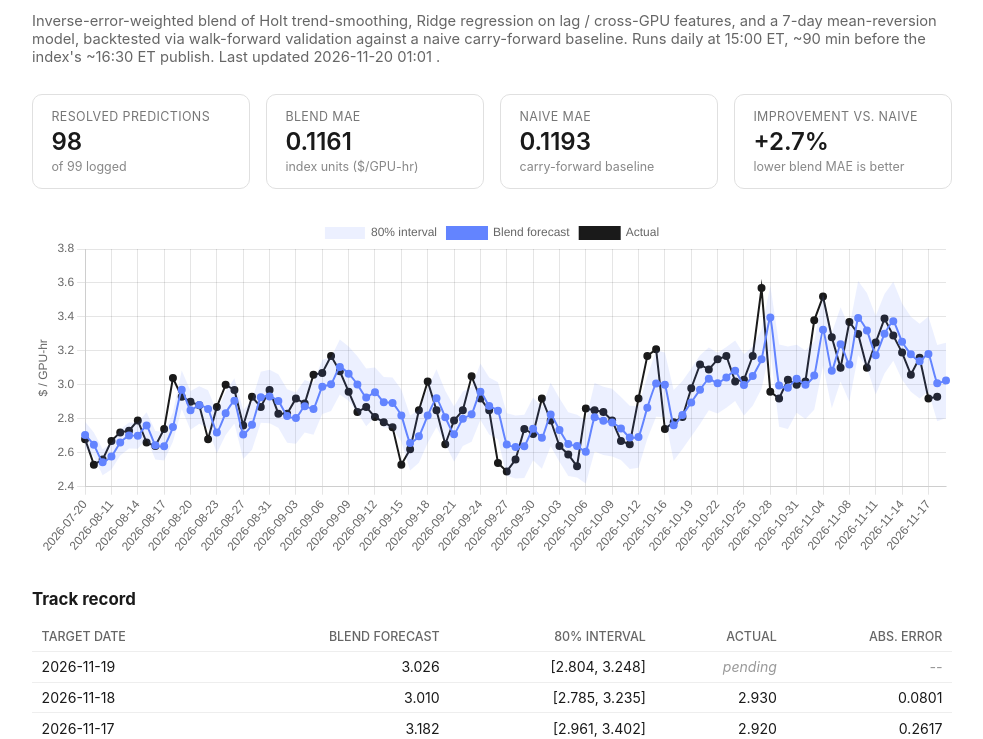
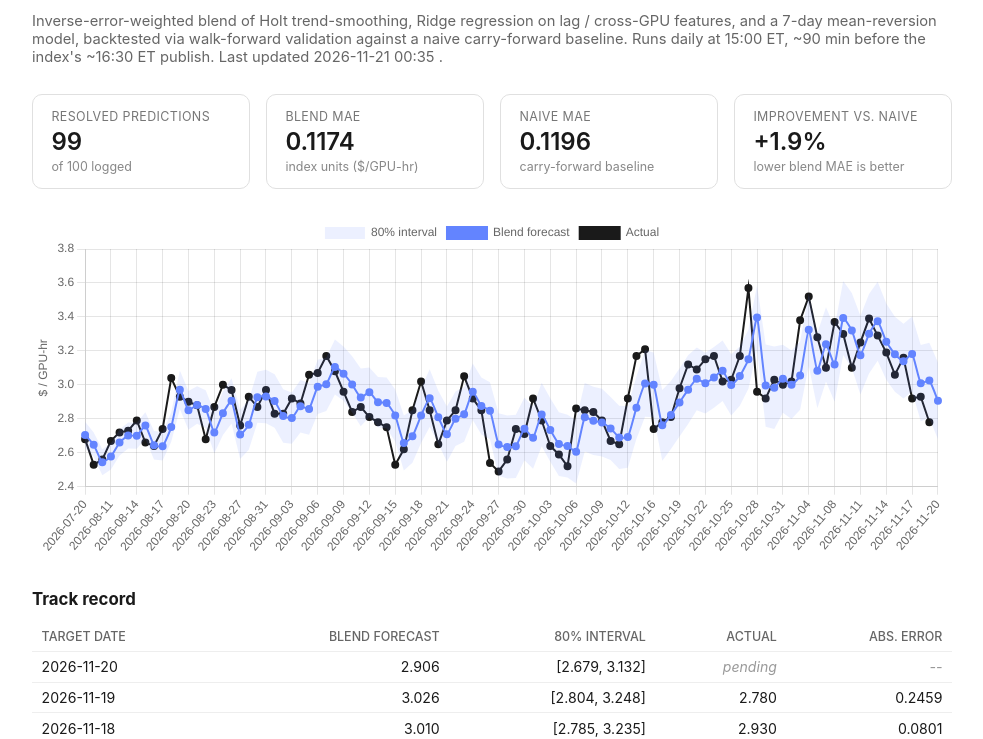
Before and after one commit to pepeelvis/ornn-h100-predictor, a plain HTML site: page docs/index.html in a window 1280 px wide. Shown: the part 70-809 px from the top of the page, without its empty margins (148-1131 px from the left). Drawn offline with nearby package versions, Linux system fonts and the light colour scheme.

Commit message:
Daily update: 2026-11-21

```diff
--- a/docs/index.html
+++ b/docs/index.html
@@ -41,27 +41,27 @@
 </head>
 <body>
 <h1>Ornn H100 SXM Index -- Daily Predictor</h1>
-<p class="sub">Inverse-error-weighted blend of Holt trend-smoothing, Ridge regression on lag / cross-GPU features, and a 7-day mean-reversion model, backtested via walk-forward validation against a naive carry-forward baseline. Runs daily at 15:00 ET, ~90 min before the index's ~16:30 ET publish. Last updated 2026-11-20 01:01 .</p>
+<p class="sub">Inverse-error-weighted blend of Holt trend-smoothing, Ridge regression on lag / cross-GPU features, and a 7-day mean-reversion model, backtested via walk-forward validation against a naive carry-forward baseline. Runs daily at 15:00 ET, ~90 min before the index's ~16:30 ET publish. Last updated 2026-11-21 00:35 .</p>
 
 <div class="stats">
   <div class="stat">
     <div class="label">Resolved predictions</div>
-    <div class="value">98</div>
-    <div class="note">of 99 logged</div>
+    <div class="value">99</div>
+    <div class="note">of 100 logged</div>
   </div>
   <div class="stat">
     <div class="label">Blend MAE</div>
-    <div class="value">0.1161</div>
+    <div class="value">0.1174</div>
     <div class="note">index units ($/GPU-hr)</div>
   </div>
   <div class="stat">
     <div class="label">Naive MAE</div>
-    <div class="value">0.1193</div>
+    <div class="value">0.1196</div>
     <div class="note">carry-forward baseline</div>
   </div>
   <div class="stat">
     <div class="label">Improvement vs. naive</div>
-    <div class="value">+2.7%</div>
+    <div class="value">+1.9%</div>
     <div class="note">lower blend MAE is better</div>
   </div>
 </div>
@@ -74,7 +74,8 @@
     <tr><th>Target date</th><th>Blend forecast</th><th>80% interval</th><th>Actual</th><th>Abs. error</th></tr>
   </thead>
   <tbody>
-    <tr><td>2026-11-19</td><td>3.026</td><td>[2.804, 3.248]</td><td class="pending">pending</td><td class="pending">--</td></tr>
+    <tr><td>2026-11-20</td><td>2.906</td><td>[2.679, 3.132]</td><td class="pending">pending</td><td class="pending">--</td></tr>
+    <tr><td>2026-11-19</td><td>3.026</td><td>[2.804, 3.248]</td><td>2.780</td><td>0.2459</td></tr>
     <tr><td>2026-11-18</td><td>3.010</td><td>[2.785, 3.235]</td><td>2.930</td><td>0.0801</td></tr>
     <tr><td>2026-11-17</td><td>3.182</td><td>[2.961, 3.402]</td><td>2.920</td><td>0.2617</td></tr>
     <tr><td>2026-11-16</td><td>3.140</td><td>[2.919, 3.360]</td><td>3.160</td><td>0.0205</td></tr>
@@ -189,11 +190,11 @@
 </footer>
 
 <script>
-const labels = ["2026-07-20", "2026-08-09", "2026-08-10", "2026-08-11", "2026-08-12", "2026-08-13", "2026-08-14", "2026-08-15", "2026-08-16", "2026-08-17", "2026-08-18", "2026-08-19", "2026-08-20", "2026-08-21", "2026-08-22", "2026-08-23", "2026-08-24", "2026-08-25", "2026-08-27", "2026-08-28", "2026-08-29", "2026-08-31", "2026-09-01", "2026-09-02", "2026-09-03", "2026-09-04", "2026-09-05", "2026-09-06", "2026-09-07", "2026-09-08", "2026-09-09", "2026-09-10", "2026-09-11", "2026-09-12", "2026-09-13", "2026-09-14", "2026-09-15", "2026-09-16", "2026-09-17", "2026-09-18", "2026-09-19", "2026-09-20", "2026-09-21", "2026-09-22", "2026-09-23", "2026-09-24", "2026-09-25", "2026-09-26", "2026-09-27", "2026-09-28", "2026-09-29", "2026-09-30", "2026-10-01", "2026-10-02", "2026-10-03", "2026-10-04", "2026-10-05", "2026-10-06", "2026-10-07", "2026-10-08", "2026-10-09", "2026-10-10", "2026-10-11", "2026-10-12", "2026-10-13", "2026-10-14", "2026-10-16", "2026-10-17", "2026-10-18", "2026-10-19", "2026-10-20", "2026-10-21", "2026-10-22", "2026-10-23", "2026-10-24", "2026-10-25", "2026-10-26", "2026-10-27", "2026-10-28", "2026-10-29", "2026-10-30", "2026-10-31", "2026-11-01", "2026-11-02", "2026-11-04", "2026-11-06", "2026-11-07", "2026-11-08", "2026-11-09", "2026-11-10", "2026-11-11", "2026-11-12", "2026-11-13", "2026-11-14", "2026-11-15", "2026-11-16", "2026-11-17", "2026-11-18", "2026-11-19"];
-const actual = [2.68, 2.53, 2.56, 2.67, 2.72, 2.73, 2.79, 2.66, 2.64, 2.74, 3.04, 2.93, 2.9, 2.88, 2.68, 2.87, 3.0, 2.97, 2.76, 2.93, 2.87, 2.97, 2.83, 2.83, 2.92, 2.89, 3.06, 3.07, 3.17, 3.08, 2.96, 2.84, 2.87, 2.81, 2.78, 2.75, 2.53, 2.62, 2.85, 3.02, 2.85, 2.65, 2.79, 2.85, 3.05, 2.92, 2.85, 2.54, 2.49, 2.56, 2.74, 2.71, 2.92, 2.79, 2.64, 2.59, 2.52, 2.86, 2.85, 2.84, 2.79, 2.67, 2.65, 2.92, 3.17, 3.21, 2.74, 2.78, 2.81, 2.98, 3.12, 3.09, 3.15, 3.17, 3.02, 3.03, 3.17, 3.57, 2.96, 2.92, 3.03, 3.0, 3.02, 3.38, 3.52, 3.28, 3.1, 3.37, 3.3, 3.1, 3.25, 3.39, 3.29, 3.19, 3.06, 3.16, 2.92, 2.93, null];
-const blend = [2.7052, 2.6474, 2.5441, 2.5785, 2.6603, 2.7016, 2.7005, 2.7605, 2.6444, 2.6382, 2.751, 2.971, 2.8497, 2.8815, 2.8573, 2.7187, 2.8332, 2.9059, 2.7079, 2.7645, 2.9272, 2.9316, 2.9046, 2.8163, 2.8041, 2.8742, 2.8583, 2.9883, 3.0036, 3.1056, 3.066, 3.0022, 2.9259, 2.956, 2.8979, 2.8926, 2.8196, 2.6575, 2.6969, 2.819, 2.9213, 2.8094, 2.7097, 2.8005, 2.8267, 2.96, 2.8754, 2.8477, 2.6489, 2.6339, 2.6379, 2.7408, 2.6878, 2.8255, 2.7341, 2.6509, 2.6393, 2.6058, 2.8089, 2.7879, 2.7777, 2.7432, 2.6906, 2.6926, 2.8655, 3.0079, 3.0, 2.7615, 2.8224, 2.8961, 2.9716, 3.0353, 3.01, 3.0437, 3.0827, 2.9995, 3.0514, 3.151, 3.3962, 2.9961, 2.9831, 3.0356, 3.0003, 3.0545, 3.325, 3.0832, 3.2386, 3.1199, 3.3939, 3.3203, 3.1747, 3.3012, 3.3747, 3.2544, 3.1798, 3.1395, 3.1817, 3.0101, 3.0259];
-const lower = [2.628, 2.5759, 2.467, 2.5021, 2.5841, 2.6247, 2.6236, 2.682, 2.5608, 2.5546, 2.6642, 2.8577, 2.7362, 2.771, 2.7462, 2.5972, 2.7053, 2.7728, 2.5638, 2.6182, 2.7772, 2.7738, 2.747, 2.6591, 2.6528, 2.7196, 2.7064, 2.8287, 2.8457, 2.9435, 2.906, 2.8365, 2.7557, 2.8101, 2.75, 2.7425, 2.6669, 2.4961, 2.5412, 2.6579, 2.7512, 2.6533, 2.5475, 2.6398, 2.6655, 2.7936, 2.7069, 2.6803, 2.4651, 2.4487, 2.4515, 2.556, 2.5061, 2.6381, 2.5473, 2.4632, 2.4546, 2.4195, 2.6072, 2.5869, 2.5781, 2.5581, 2.5039, 2.5119, 2.6819, 2.8124, 2.8093, 2.5532, 2.622, 2.6965, 2.7693, 2.8505, 2.8307, 2.8644, 2.9044, 2.8189, 2.8775, 2.9774, 3.2076, 2.7539, 2.7399, 2.8352, 2.7986, 2.8539, 3.1128, 2.8615, 3.0199, 2.9009, 3.1758, 3.0999, 2.9434, 3.067, 3.142, 3.0294, 2.9592, 2.9193, 2.9611, 2.785, 2.804];
-const upper = [2.7823, 2.719, 2.6212, 2.6549, 2.7366, 2.7785, 2.7773, 2.8391, 2.7279, 2.7218, 2.8379, 3.0844, 2.9631, 2.992, 2.9684, 2.8401, 2.961, 3.039, 2.852, 2.9108, 3.0771, 3.0895, 3.0622, 2.9736, 2.9554, 3.0288, 3.0102, 3.1479, 3.1614, 3.2676, 3.2261, 3.168, 3.0961, 3.1018, 3.0459, 3.0426, 2.9724, 2.8189, 2.8525, 2.9801, 3.0914, 2.9655, 2.8719, 2.9612, 2.9878, 3.1263, 3.0439, 3.0152, 2.8326, 2.819, 2.8244, 2.9256, 2.8696, 3.0129, 2.9208, 2.8387, 2.824, 2.792, 3.0106, 2.9889, 2.9772, 2.9283, 2.8773, 2.8733, 3.049, 3.2034, 3.1907, 2.9698, 3.0229, 3.0958, 3.1739, 3.2201, 3.1893, 3.2229, 3.261, 3.1801, 3.2254, 3.3246, 3.5847, 3.2383, 3.2262, 3.2361, 3.202, 3.2551, 3.5372, 3.305, 3.4572, 3.3389, 3.612, 3.5407, 3.406, 3.5354, 3.6073, 3.4794, 3.4004, 3.3598, 3.4022, 3.2351, 3.2477];
+const labels = ["2026-07-20", "2026-08-09", "2026-08-10", "2026-08-11", "2026-08-12", "2026-08-13", "2026-08-14", "2026-08-15", "2026-08-16", "2026-08-17", "2026-08-18", "2026-08-19", "2026-08-20", "2026-08-21", "2026-08-22", "2026-08-23", "2026-08-24", "2026-08-25", "2026-08-27", "2026-08-28", "2026-08-29", "2026-08-31", "2026-09-01", "2026-09-02", "2026-09-03", "2026-09-04", "2026-09-05", "2026-09-06", "2026-09-07", "2026-09-08", "2026-09-09", "2026-09-10", "2026-09-11", "2026-09-12", "2026-09-13", "2026-09-14", "2026-09-15", "2026-09-16", "2026-09-17", "2026-09-18", "2026-09-19", "2026-09-20", "2026-09-21", "2026-09-22", "2026-09-23", "2026-09-24", "2026-09-25", "2026-09-26", "2026-09-27", "2026-09-28", "2026-09-29", "2026-09-30", "2026-10-01", "2026-10-02", "2026-10-03", "2026-10-04", "2026-10-05", "2026-10-06", "2026-10-07", "2026-10-08", "2026-10-09", "2026-10-10", "2026-10-11", "2026-10-12", "2026-10-13", "2026-10-14", "2026-10-16", "2026-10-17", "2026-10-18", "2026-10-19", "2026-10-20", "2026-10-21", "2026-10-22", "2026-10-23", "2026-10-24", "2026-10-25", "2026-10-26", "2026-10-27", "2026-10-28", "2026-10-29", "2026-10-30", "2026-10-31", "2026-11-01", "2026-11-02", "2026-11-04", "2026-11-06", "2026-11-07", "2026-11-08", "2026-11-09", "2026-11-10", "2026-11-11", "2026-11-12", "2026-11-13", "2026-11-14", "2026-11-15", "2026-11-16", "2026-11-17", "2026-11-18", "2026-11-19", "2026-11-20"];
+const actual = [2.68, 2.53, 2.56, 2.67, 2.72, 2.73, 2.79, 2.66, 2.64, 2.74, 3.04, 2.93, 2.9, 2.88, 2.68, 2.87, 3.0, 2.97, 2.76, 2.93, 2.87, 2.97, 2.83, 2.83, 2.92, 2.89, 3.06, 3.07, 3.17, 3.08, 2.96, 2.84, 2.87, 2.81, 2.78, 2.75, 2.53, 2.62, 2.85, 3.02, 2.85, 2.65, 2.79, 2.85, 3.05, 2.92, 2.85, 2.54, 2.49, 2.56, 2.74, 2.71, 2.92, 2.79, 2.64, 2.59, 2.52, 2.86, 2.85, 2.84, 2.79, 2.67, 2.65, 2.92, 3.17, 3.21, 2.74, 2.78, 2.81, 2.98, 3.12, 3.09, 3.15, 3.17, 3.02, 3.03, 3.17, 3.57, 2.96, 2.92, 3.03, 3.0, 3.02, 3.38, 3.52, 3.28, 3.1, 3.37, 3.3, 3.1, 3.25, 3.39, 3.29, 3.19, 3.06, 3.16, 2.92, 2.93, 2.78, null];
+const blend = [2.7052, 2.6474, 2.5441, 2.5785, 2.6603, 2.7016, 2.7005, 2.7605, 2.6444, 2.6382, 2.751, 2.971, 2.8497, 2.8815, 2.8573, 2.7187, 2.8332, 2.9059, 2.7079, 2.7645, 2.9272, 2.9316, 2.9046, 2.8163, 2.8041, 2.8742, 2.8583, 2.9883, 3.0036, 3.1056, 3.066, 3.0022, 2.9259, 2.956, 2.8979, 2.8926, 2.8196, 2.6575, 2.6969, 2.819, 2.9213, 2.8094, 2.7097, 2.8005, 2.8267, 2.96, 2.8754, 2.8477, 2.6489, 2.6339, 2.6379, 2.7408, 2.6878, 2.8255, 2.7341, 2.6509, 2.6393, 2.6058, 2.8089, 2.7879, 2.7777, 2.7432, 2.6906, 2.6926, 2.8655, 3.0079, 3.0, 2.7615, 2.8224, 2.8961, 2.9716, 3.0353, 3.01, 3.0437, 3.0827, 2.9995, 3.0514, 3.151, 3.3962, 2.9961, 2.9831, 3.0356, 3.0003, 3.0545, 3.325, 3.0832, 3.2386, 3.1199, 3.3939, 3.3203, 3.1747, 3.3012, 3.3747, 3.2544, 3.1798, 3.1395, 3.1817, 3.0101, 3.0259, 2.9056];
+const lower = [2.628, 2.5759, 2.467, 2.5021, 2.5841, 2.6247, 2.6236, 2.682, 2.5608, 2.5546, 2.6642, 2.8577, 2.7362, 2.771, 2.7462, 2.5972, 2.7053, 2.7728, 2.5638, 2.6182, 2.7772, 2.7738, 2.747, 2.6591, 2.6528, 2.7196, 2.7064, 2.8287, 2.8457, 2.9435, 2.906, 2.8365, 2.7557, 2.8101, 2.75, 2.7425, 2.6669, 2.4961, 2.5412, 2.6579, 2.7512, 2.6533, 2.5475, 2.6398, 2.6655, 2.7936, 2.7069, 2.6803, 2.4651, 2.4487, 2.4515, 2.556, 2.5061, 2.6381, 2.5473, 2.4632, 2.4546, 2.4195, 2.6072, 2.5869, 2.5781, 2.5581, 2.5039, 2.5119, 2.6819, 2.8124, 2.8093, 2.5532, 2.622, 2.6965, 2.7693, 2.8505, 2.8307, 2.8644, 2.9044, 2.8189, 2.8775, 2.9774, 3.2076, 2.7539, 2.7399, 2.8352, 2.7986, 2.8539, 3.1128, 2.8615, 3.0199, 2.9009, 3.1758, 3.0999, 2.9434, 3.067, 3.142, 3.0294, 2.9592, 2.9193, 2.9611, 2.785, 2.804, 2.6793];
+const upper = [2.7823, 2.719, 2.6212, 2.6549, 2.7366, 2.7785, 2.7773, 2.8391, 2.7279, 2.7218, 2.8379, 3.0844, 2.9631, 2.992, 2.9684, 2.8401, 2.961, 3.039, 2.852, 2.9108, 3.0771, 3.0895, 3.0622, 2.9736, 2.9554, 3.0288, 3.0102, 3.1479, 3.1614, 3.2676, 3.2261, 3.168, 3.0961, 3.1018, 3.0459, 3.0426, 2.9724, 2.8189, 2.8525, 2.9801, 3.0914, 2.9655, 2.8719, 2.9612, 2.9878, 3.1263, 3.0439, 3.0152, 2.8326, 2.819, 2.8244, 2.9256, 2.8696, 3.0129, 2.9208, 2.8387, 2.824, 2.792, 3.0106, 2.9889, 2.9772, 2.9283, 2.8773, 2.8733, 3.049, 3.2034, 3.1907, 2.9698, 3.0229, 3.0958, 3.1739, 3.2201, 3.1893, 3.2229, 3.261, 3.1801, 3.2254, 3.3246, 3.5847, 3.2383, 3.2262, 3.2361, 3.202, 3.2551, 3.5372, 3.305, 3.4572, 3.3389, 3.612, 3.5407, 3.406, 3.5354, 3.6073, 3.4794, 3.4004, 3.3598, 3.4022, 3.2351, 3.2477, 3.132];
 
 new Chart(document.getElementById('chart'), {
   type: 'line',
--- a/lighter_basis_log.csv
+++ b/lighter_basis_log.csv
@@ -86,3 +86,4 @@ run_at,date,ocpi_spot,mark_price,index_price,last_trade_price,basis,basis_bps,op
 2026-11-18T01:29:15,2026-11-16,3.16,2.69,2.6766,2.9599,-0.4700000000000002,-1487.3417721518992,7583.74,1268.295111
 2026-11-19T00:57:17,2026-11-17,2.92,3.103,3.1185,3.01,0.18300000000000027,626.7123287671242,4729.26,3638.128332
 2026-11-20T01:01:11,2026-11-18,2.93,2.6621,2.6488,2.89,-0.2679,-914.3344709897611,4738.09,3721.097379
+2026-11-21T00:35:13,2026-11-19,2.78,2.9752,2.9897,2.94,0.19520000000000026,702.158273381296,4678.22,2290.877229
--- a/predictions_log.csv
+++ b/predictions_log.csv
@@ -97,4 +97,5 @@ run_at,target_date,last_known_date,last_known_value,naive,holt,ridge,meanrev,ble
 2026-11-17T02:17:13,2026-11-16,2026-11-15,3.06,3.06,3.0647443791302456,3.1672290061518193,3.109714285714286,3.1395426856925637,2.9192747186113186,3.3598106527738087,0.1415710091665281,0.1508333333333333,3.16,0.02045731430743647
 2026-11-18T01:29:13,2026-11-17,2026-11-16,3.16,3.16,3.1578766646065475,3.1888984345490394,3.173714285714286,3.181657708065324,2.9611007002869654,3.402214715843683,0.14105236175304667,0.15374999999999997,2.92,0.2616577080653242
 2026-11-19T00:57:16,2026-11-18,2026-11-17,2.92,2.92,2.9330934506297437,3.0211678279150336,2.9979999999999998,3.010057760043651,2.785020184176776,3.235095335910526,0.14325739874941992,0.15458333333333332,2.93,0.08005776004365073
-2026-11-20T01:01:11,2026-11-19,2026-11-18,2.93,2.93,2.9308187795592437,3.0584387310600687,2.991285714285714,3.0258755998209557,2.8040438297733843,3.247707369868527,0.14011044460676636,0.14666666666666667,,
+2026-11-20T01:01:11,2026-11-19,2026-11-18,2.93,2.93,2.9308187795592437,3.0584387310600687,2.991285714285714,3.0258755998209557,2.8040438297733843,3.247707369868527,0.14011044460676636,0.14666666666666667,2.78,0.24587559982095586
+2026-11-21T00:35:12,2026-11-20,2026-11-19,2.78,2.78,2.790245277194328,2.9524532556318563,2.8601428571428573,2.905613370519721,2.6792644515071884,3.1319622895322534,0.14488252291592044,0.14583333333333334,,
```
